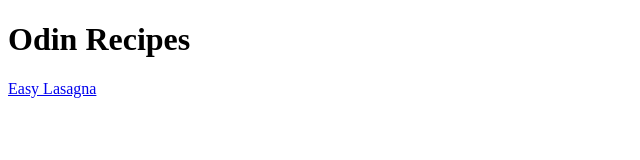
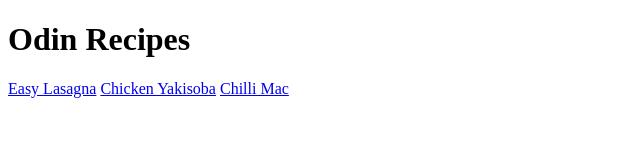
Before and after one commit to spiderzoast/recipes, a plain HTML site: page index.html in a window 1280 px wide. Shown: the whole page, without its empty margins (0-640 px from the left). Drawn offline with Linux system fonts and the light colour scheme.

Commit message:
Link more recipes on index.html

```diff
--- a/index.html
+++ b/index.html
@@ -7,5 +7,7 @@
     <body>
         <h1>Odin Recipes</h1>
         <a href="./recipes/easy-lasagna.html">Easy Lasagna</a>
+        <a href="./recipes/chicken-yakisoba.html">Chicken Yakisoba</a>
+        <a href="./recipes/chilli-mac.html">Chilli Mac</a>
     </body>
 </html>
```
